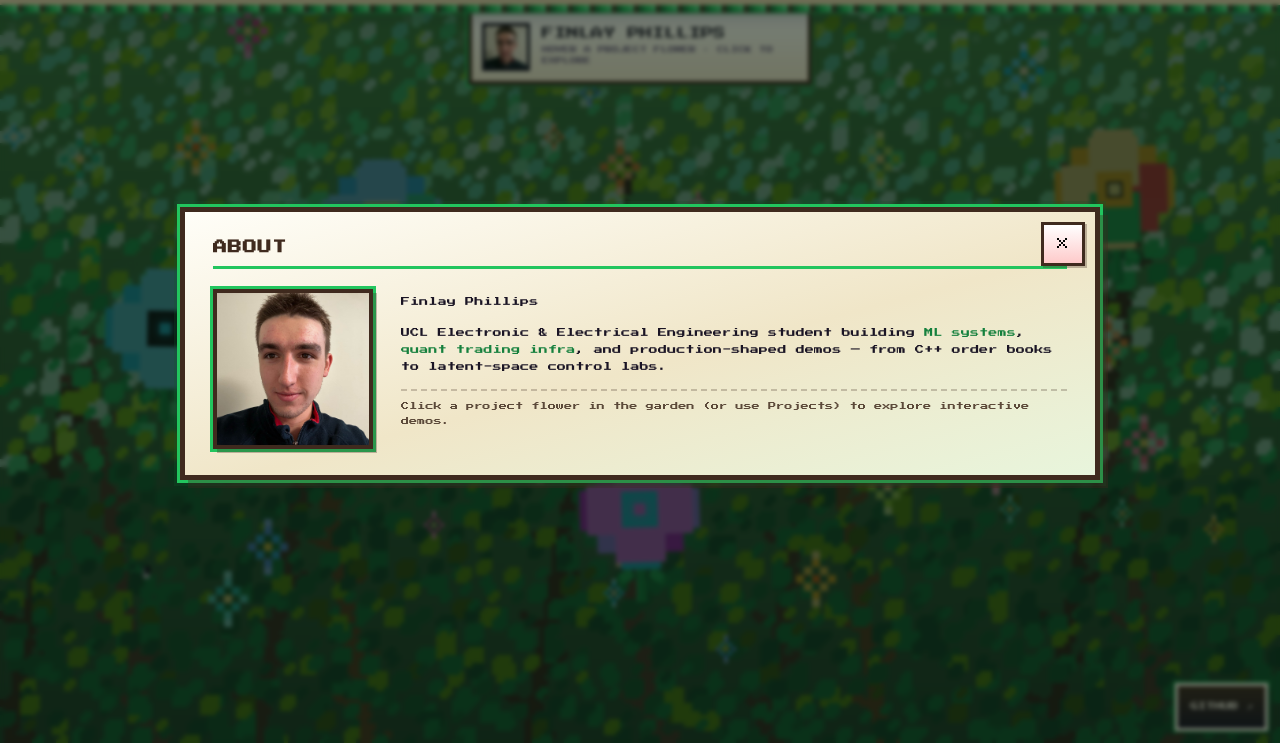
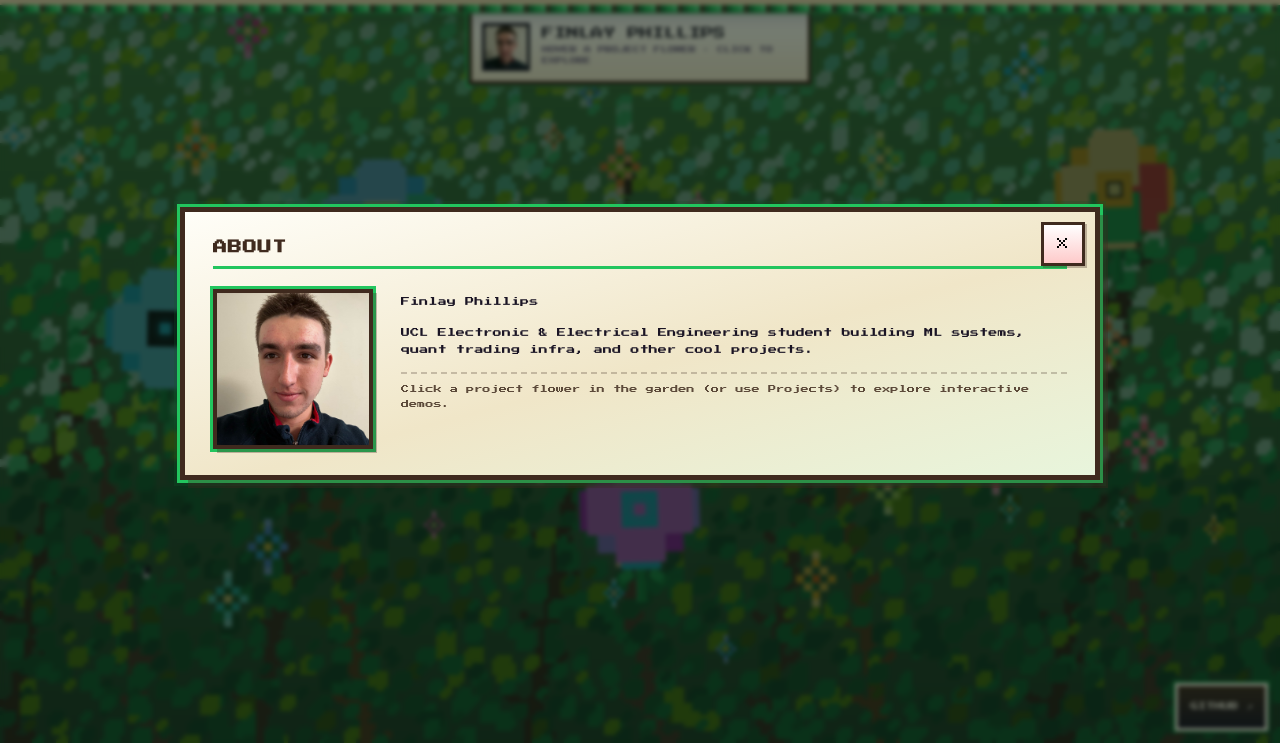
Before and after one commit to FiNdAlMkSkInDaL/FiNdAlMkSkInDaL.github.io, a plain HTML site: page index.html in a window 1280 px wide. Both pictures are taken after a click on the button "ABOUT". Shown: the part 57-800 px from the top of the page. Drawn offline with Linux system fonts and the light colour scheme.

Commit message:
About: simplify bio copy

```diff
--- a/index.html
+++ b/index.html
@@ -16,7 +16,7 @@
     <meta property="og:type" content="website" />
     <title>Finlay Phillips · Pixel Garden</title>
     <link rel="icon" href="./favicon.svg" type="image/svg+xml" />
-    <link rel="stylesheet" href="./styles.css?v=garden-v4" />
+    <link rel="stylesheet" href="./styles.css?v=garden-v4b" />
     <link rel="preconnect" href="https://fonts.googleapis.com" />
     <link rel="preconnect" href="https://fonts.gstatic.com" crossorigin />
     <link
@@ -334,8 +334,7 @@
             <p class="about-lead">Finlay Phillips</p>
             <p>
               UCL Electronic &amp; Electrical Engineering student building
-              <strong>ML systems</strong>, <strong>quant trading infra</strong>, and
-              production-shaped demos — from C++ order books to latent-space control labs.
+              ML systems, quant trading infra, and other cool projects.
             </p>
             <p class="about-soft">
               Click a project flower in the garden (or use Projects) to explore interactive demos.
```
